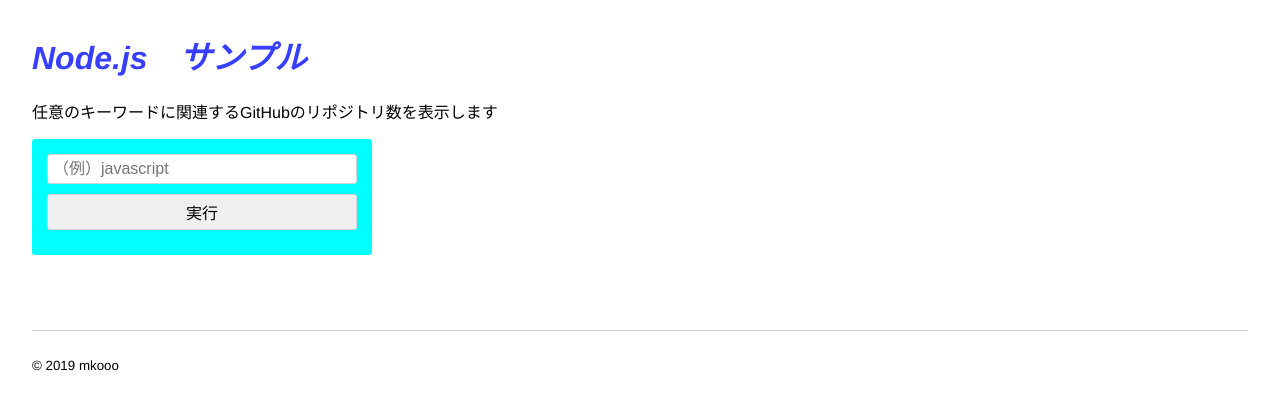
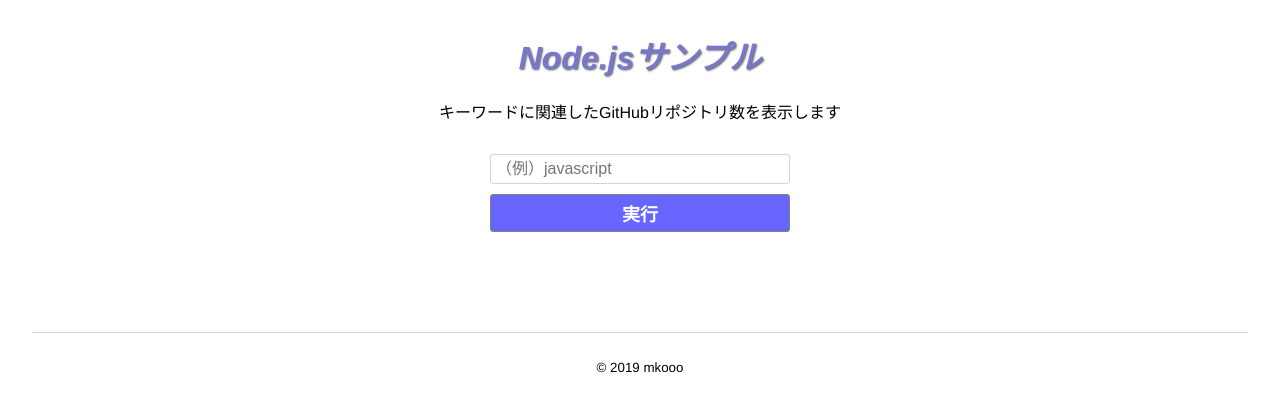
Before and after one commit to mkooo/node-sample, a website: page views/index.html in a window 1280 px wide. Drawn offline with Linux system fonts and the light colour scheme.

Commit message:
style changed

```diff
--- a/public/client.js
+++ b/public/client.js
@@ -21,3 +21,9 @@
 
   info.textContent = 'リポジトリ総数は、' + value.total_count + '個あります。';
 }
+
+
+/*
+割引は？
+イベントの場所？
+*/
--- a/public/style.css
+++ b/public/style.css
@@ -8,29 +8,27 @@
 body {
   font-family: "Benton Sans", "Helvetica Neue", helvetica, arial, sans-serif;
   margin: 2em;
+  text-align: center;
 }
 
 h1 {
   font-style: italic;
-  color: #373fff;
+  color: #77c;
+  text-shadow: 1px 1px 2px #666;
 }
 
 .bold {
   font-weight: bold;
 }
 
-p {
-  max-width: 600px;
-}
 
 form {
   margin-bottom: 25px;
-  padding: 15px;
-  background-color: cyan;
+  padding: 15px 40px;
+/*   background-color: #fbb; */
   display: inline-block;
   width: 100%;
-  max-width: 340px;
-  border-radius: 3px;
+  max-width: 380px;
 }
 
 input {
@@ -43,26 +41,20 @@
   font-size: 16px;
 }
 
-button {
-  font-size: 16px;
+#btn {
+  font-size: 18px;
+  font-weight: bold;
   border-radius: 3px;
-  background-color: lightgrey;
+  background-color: #66f;
   border: 1px solid grey;
-  box-shadow: 2px 2px teal;
+  color: #fff;
   cursor: pointer;
 }
 
-button:hover {
-  background-color: yellow;
+#btn:hover {
+  background-color: #44f;
 }
 
-button:active {
-  box-shadow: none;
-}
-
-li {
-  margin-bottom: 5px;
-}
 
 footer {
   margin-top: 50px;
--- a/views/index.html
+++ b/views/index.html
@@ -10,15 +10,15 @@
   </head>
   <body>
     <header>
-      <h1>Node.js　サンプル</h1>
+      <h1>Node.jsサンプル</h1>
     </header>
 
     <main>
-      <p>任意のキーワードに関連するGitHubのリポジトリ数を表示します</p>
+      <p>キーワードに関連したGitHubリポジトリ数を表示します</p>
 
       <form name="keyform">
         <input name="keyword" type="text" placeholder="（例）javascript" />
-        <input name="btn" type="button" value="実行" />
+        <input name="btn" type="button" id="btn" value="実行" />
       </form>
 
       <p id="info"></p>
```
